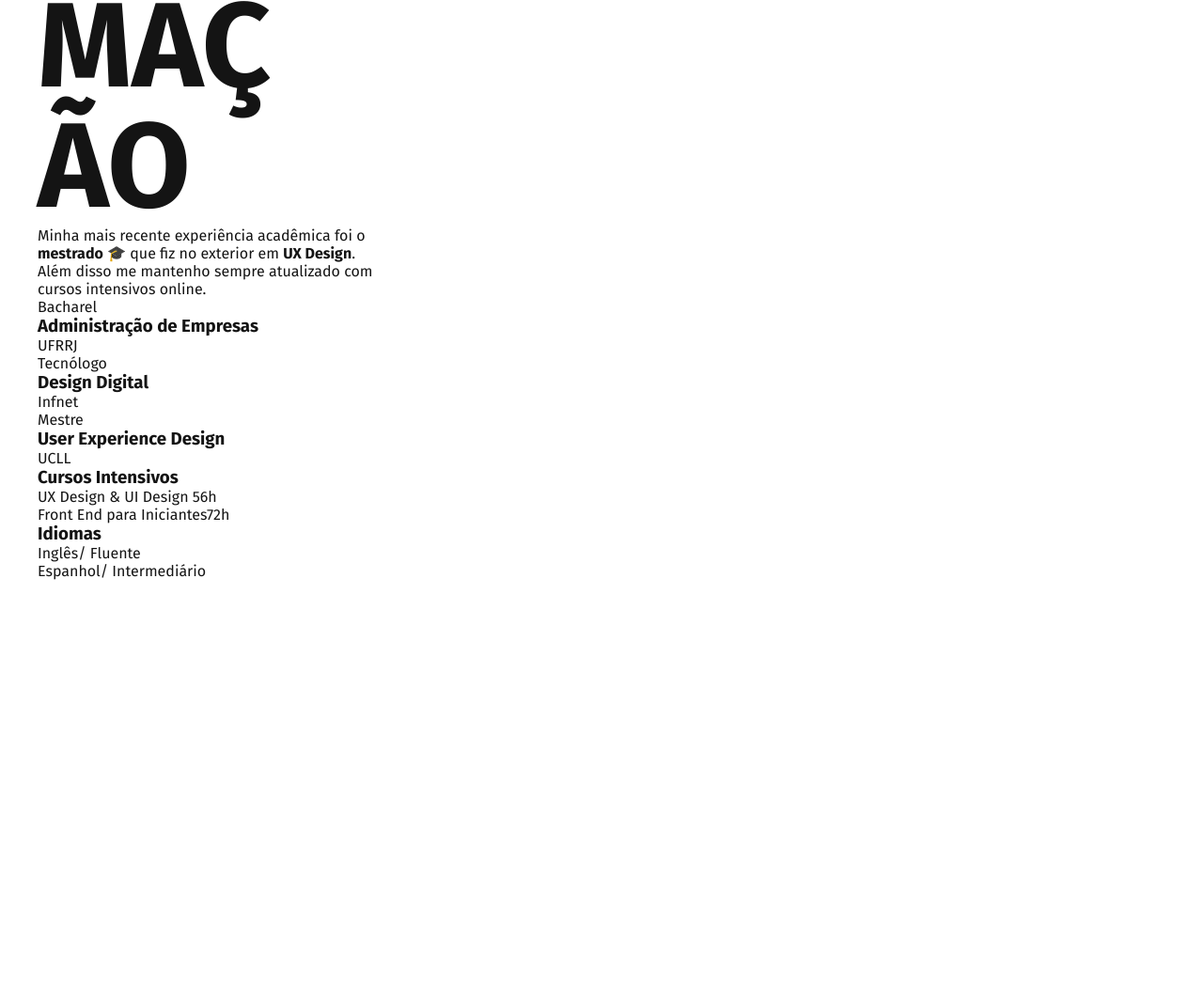
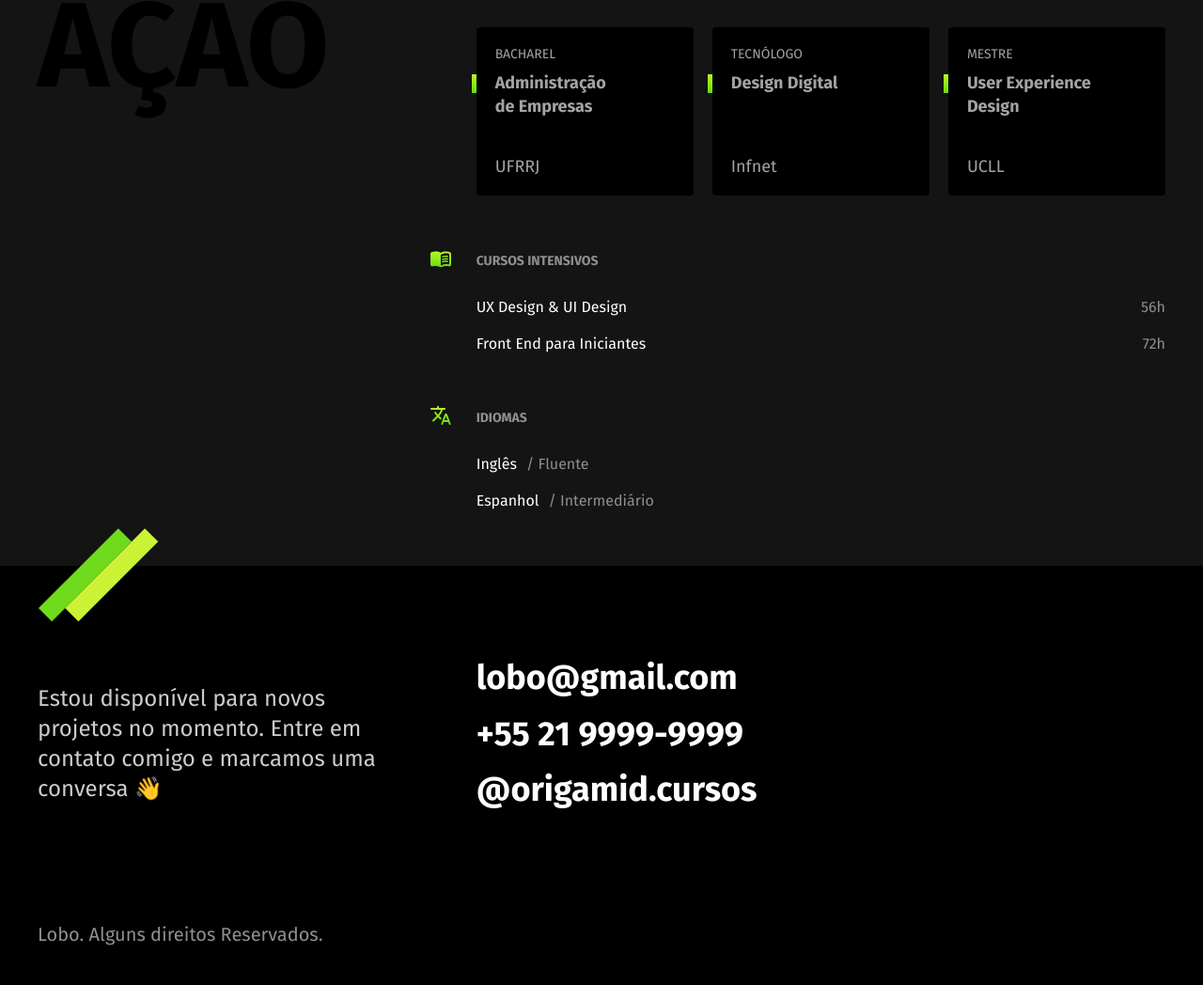
Before and after one commit to tainna-andryelli/portfolio-lobo, a plain HTML site: page index.html in a window 1280 px wide. Shown: the part 1770-2818 px from the top of the page at 94% size. Before the commit the page ends 2427 px from the top, so only its background shows below. Drawn offline with Linux system fonts and the light colour scheme.

Commit message:
footer e parte responsiva

```diff
--- a/css/experiencia.css
+++ b/css/experiencia.css
@@ -75,11 +75,6 @@
 }
 
 @media (max-width: 800px) {
-  .experiencia {
-    grid-template-columns: 1fr;
-    gap: 20px;
-  }
-
   .experiencia .subtitulo {
     margin-top: 60px;
     color: var(--cinza-13);
--- /dev/null
+++ b/css/footer.css
@@ -0,0 +1,87 @@
+.footer {
+  color: var(--cinza-4);
+  font-size: 1.5rem;
+  line-height: 1.33;
+  background-color: var(--preto);
+  position: relative;
+}
+
+.footer::before {
+  content: "";
+  position: absolute;
+  background: url("../img/detalhe.svg") no-repeat center;
+  width: 130px;
+  height: 100px;
+  z-index: 1;
+  top: -40px;
+  left: 40px;
+}
+
+.footer .container {
+  padding-top: 100px;
+}
+
+.footer__paragrafo {
+  align-self: center;
+  line-height: 1.33;
+}
+
+.footer__contato {
+  color: var(--branco);
+  font-size: 2.25rem;
+  font-weight: bold;
+  line-height: 1.1;
+}
+
+.footer__contato li {
+  margin-bottom: 20px;
+}
+
+.footer__contato li a {
+  color: var(--branco);
+}
+
+.footer__copy {
+  font-size: 1.25rem;
+  color: var(--cinza-7);
+}
+
+@media (max-width: 800px) {
+  .footer .container {
+    padding-top: 80px;
+  }
+
+  .footer__paragrafo,
+  .footer__copy {
+    font-size: 1rem;
+  }
+
+  .footer__contato {
+    font-size: 1.5rem;
+  }
+
+  .footer::before {
+    display: none;
+  }
+
+  .footer__paragrafo {
+    position: relative;
+  }
+
+  .footer__paragrafo::before {
+    content: "";
+    display: block;
+    width: 5px;
+    height: 60px;
+    position: absolute;
+    background: linear-gradient(var(--verde-claro), var(--verde-escuro));
+    left: -10px;
+    top: -5px;
+  }
+}
+
+@media (max-width: 500px) {
+  .footer__paragrafo::before {
+    top: 1px;
+  }
+}
--- a/css/formacao.css
+++ b/css/formacao.css
@@ -0,0 +1,126 @@
+.formacao {
+  background-color: var(--cinza-13);
+  color: var(--cinza-6);
+}
+
+.formacao .subtitulo {
+  color: var(--preto);
+  max-width: 5ch;
+}
+
+.formacao__paragrafo {
+  max-width: 45ch;
+  margin-bottom: 60px;
+  font-size: 1.5rem;
+}
+
+.formacao__paragrafo strong {
+  color: var(--branco);
+}
+
+.faculdade__lista {
+  display: flex;
+  gap: 20px;
+  justify-content: flex-start;
+  flex-wrap: wrap;
+  margin-bottom: 60px;
+}
+
+.faculdade {
+  padding: 20px;
+  background-color: var(--preto);
+  border-radius: 4px;
+  flex: 1;
+  display: flex;
+  flex-direction: column;
+}
+
+.faculdade__tipo {
+  font-size: 0.875rem;
+  text-transform: uppercase;
+  margin-bottom: 10px;
+}
+
+.faculdade__curso {
+  flex: 1;
+  margin-bottom: 40px;
+  font-size: 1.125rem;
+  line-height: 1.4;
+  position: relative;
+}
+
+.faculdade__curso::before {
+  content: "";
+  display: block;
+  width: 5px;
+  height: 20px;
+  position: absolute;
+  background: linear-gradient(var(--verde-claro), var(--verde-escuro));
+  left: -25px;
+  top: 3px;
+}
+
+.faculdade__instituicao {
+  font-size: 1.125rem;
+}
+
+.cursos {
+  margin-bottom: 60px;
+}
+
+.formacao__extra h3 {
+  font-weight: bold;
+  font-size: 0.875rem;
+  line-height: 1.4;
+  text-transform: uppercase;
+  margin-bottom: 4%;
+  color: var(--cinza-7);
+  position: relative;
+}
+
+.formacao__extra h3::before {
+  content: "";
+  display: block;
+  position: absolute;
+  width: 24px;
+  height: 24px;
+  background: url("../img/cursos.svg") no-repeat center center;
+  left: -50px;
+  top: -5px;
+}
+
+.formacao__extra .idiomas h3::before {
+  background: url("../img/idiomas.svg");
+}
+
+.formacao__extra li {
+  color: var(--branco);
+  margin-bottom: 20px;
+  display: flex;
+  justify-content: space-between;
+  gap: 10px;
+  flex-wrap: wrap;
+}
+
+.idiomas li {
+  justify-content: flex-start;
+}
+
+.formacao__extra li span {
+  color: var(--cinza-7);
+}
+
+@media (max-width: 800px) {
+  /* .formacao .subtitulo {
+    max-width: initial;
+  } */
+
+  .formacao__paragrafo {
+    font-size: 1.125rem;
+  }
+
+  .formacao__extra h3::before {
+    position: initial;
+    margin-bottom: 20px;
+  }
+}
--- a/css/global.css
+++ b/css/global.css
@@ -16,6 +16,7 @@ body {
   --cinza-1: #f5f5f5;
   --cinza-2: #f0f0f0;
   --cinza-3: #e0e0e0;
+  --cinza-4: #cccccc;
   --cinza-6: #a3a3a3;
   --cinza-7: #8f8f8f;
   --cinza-10: #525252;
@@ -57,7 +58,7 @@ a {
 
 @media (max-width: 1000px) {
   .container {
-    gap: 60px;
+    gap: 40px;
   }
   .subtitulo {
     font-size: 6rem;
@@ -65,9 +66,13 @@ a {
 }
 
 @media (max-width: 800px) {
+  .container {
+    grid-template-columns: 1fr;
+  }
+
   .subtitulo {
     font-size: 3rem;
     text-transform: capitalize;
-    max-width: initial;
+    max-width: initial !important;
   }
 }
--- a/css/header.css
+++ b/css/header.css
@@ -35,3 +35,9 @@
     font-size: 1rem;
   }
 }
+
+@media (max-width: 400px) {
+  .header__menu a {
+    font-size: 0.875rem;
+  }
+}
--- a/css/style.css
+++ b/css/style.css
@@ -2,3 +2,5 @@
 @import "./header.css";
 @import "./introducao.css";
 @import "./experiencia.css";
+@import "./formacao.css";
+@import "./footer.css";
--- a/index.html
+++ b/index.html
@@ -80,26 +80,26 @@
     </div>
   </section>
 
-  <section aria-label="Formação" class="container formacao" id="formacao">
-    <div class="formacao__container">
+  <section aria-label="Formação" class="formacao" id="formacao">
+    <div class="container">
       <h3 class="subtitulo">Formação</h3>
 
       <div>
         <p class="formacao__paragrafo">Minha mais recente experiência acadêmica foi o <strong>mestrado</strong> 🎓 que fiz no exterior em <strong>UX Design</strong>. Além disso me mantenho sempre atualizado com cursos intensivos online.</p>
         <ul class="faculdade__lista">
-          <li>
+          <li class="faculdade">
             <span class="faculdade__tipo">Bacharel</span>
-            <h3 class="faculdade__curso">Administração de Empresas</h3>
+            <h3 class="faculdade__curso">Administração <br> de Empresas</h3>
             <span class="faculdade__instituicao">UFRRJ</span>
           </li>
-          <li>
+          <li class="faculdade">
             <span class="faculdade__tipo">Tecnólogo</span>
             <h3 class="faculdade__curso">Design Digital</h3>
             <span class="faculdade__instituicao">Infnet</span>
           </li>
-          <li>
+          <li class="faculdade">
             <span class="faculdade__tipo">Mestre</span>
-            <h3 class="faculdade__curso">User Experience Design</h3>
+            <h3 class="faculdade__curso">User Experience <br> Design</h3>
             <span class="faculdade__instituicao">UCLL</span>
           </li>
         </ul>
@@ -109,7 +109,7 @@
             <h3>Cursos Intensivos</h3>
             <ul>
               <li>UX Design & UI Design <span>56h</span></li>
-              <li>Front End para Iniciantes<span>72h</span></li>
+              <li>Front End para Iniciantes <span>72h</span></li>
             </ul>
           </div>
 
@@ -125,7 +125,17 @@
     </div>
   </section>
 
-
+  <footer class="footer" id="contato">
+    <div class="container">
+      <p class="footer__paragrafo">Estou disponível para novos projetos no momento. Entre em contato comigo e marcamos uma conversa 👋</p>
+      <ul class="footer__contato">
+        <li>lobo@gmail.com</li>
+        <li>+55 21 9999-9999</li>
+        <li><a href="/">@origamid.cursos</a></li>
+      </ul>
+      <p class="footer__copy">Lobo. Alguns direitos Reservados.</p>
+    </div>
+  </footer>
 </body>
 
 </html>
```
